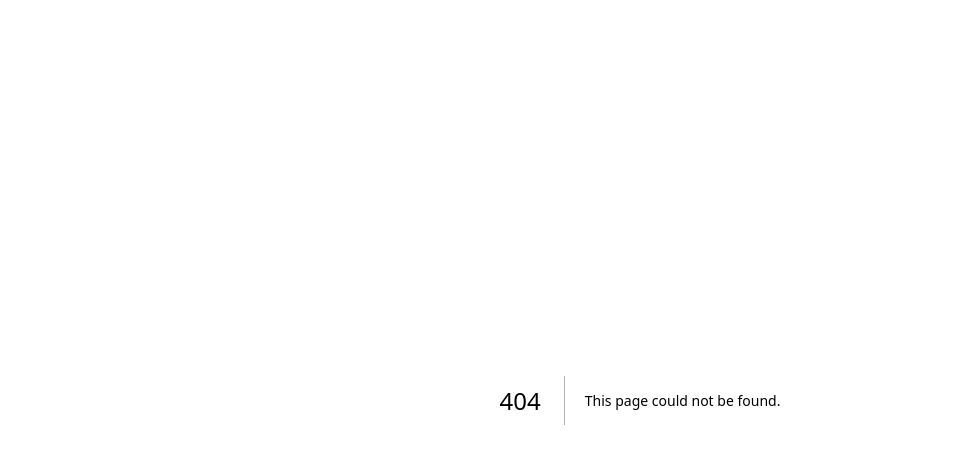
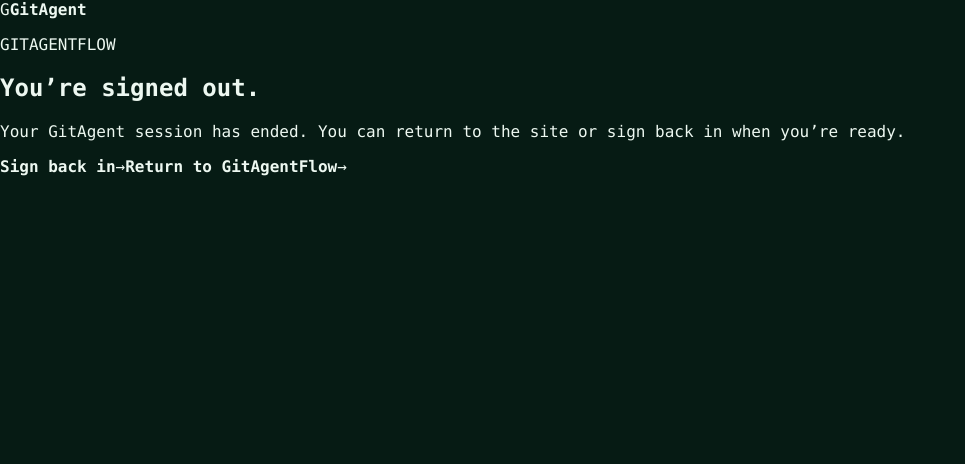
Before and after one commit to mbarsenas/GitAgent, a Next.js app: page /signed-out in a window 1280 px wide. Before the commit this address had no page. Shown: the top 464 px of the page, without its empty margins (0-965 px from the left). Built offline with nearby package versions, Linux system fonts and the light colour scheme.

Commit message:
Add signed-out confirmation page

```diff
--- /dev/null
+++ b/src/app/signed-out/page.tsx
@@ -0,0 +1,16 @@
+export default function SignedOutPage() {
+  return (
+    <main className="auth-page">
+      <a className="auth-brand" href="/"><span>G</span><strong>GitAgent</strong></a>
+      <section className="auth-card">
+        <p className="marketing-kicker">GITAGENTFLOW</p>
+        <h1>You’re signed out.</h1>
+        <p>Your GitAgent session has ended. You can return to the site or sign back in when you’re ready.</p>
+        <div className="auth-providers">
+          <a className="auth-github" href="/signin"><strong>Sign back in</strong><span>→</span></a>
+          <a className="auth-google" href="/"><strong>Return to GitAgentFlow</strong><span>→</span></a>
+        </div>
+      </section>
+    </main>
+  );
+}
```
